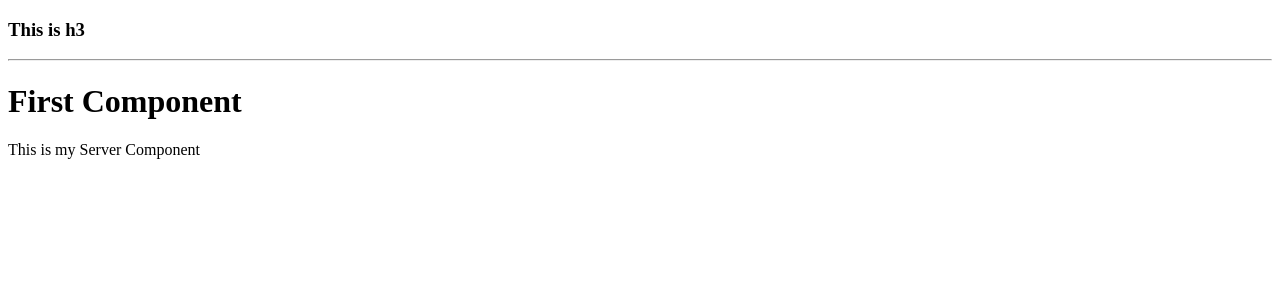
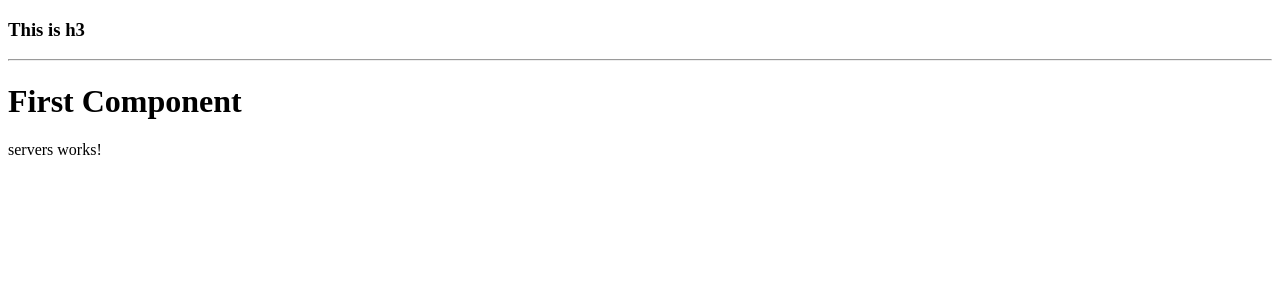
Before and after one commit to whatmmobd3/firstAngular, an Angular app: page / in a window 1280 px wide. Shown: the top 300 px of the page. Built offline with nearby package versions, Linux system fonts and the light colour scheme.

Commit message:
ng g c abcxyz

```diff
--- a/src/app/app.component.html
+++ b/src/app/app.component.html
@@ -1,4 +1,4 @@
 <h3>This is h3</h3>
 <hr>
 <h1>First Component</h1>
-<app-server></app-server>
+<app-servers></app-servers>
--- a/src/app/app.module.ts
+++ b/src/app/app.module.ts
@@ -7,9 +7,10 @@
 import { AppComponent } from './app.component';
 
 import { ServerComponent } from './server/server.component';
+import { ServersComponent } from './servers/servers.component';
 
 @NgModule({
-  declarations: [AppComponent, ServerComponent],
+  declarations: [AppComponent, ServerComponent, ServersComponent],
   imports: [BrowserModule, FormsModule, HttpClientModule],
   providers: [],
   bootstrap: [AppComponent],
--- /dev/null
+++ b/src/app/servers/servers.component.html
@@ -0,0 +1 @@
+<p>servers works!</p>
--- /dev/null
+++ b/src/app/servers/servers.component.ts
@@ -0,0 +1,15 @@
+import { Component, OnInit } from '@angular/core';
+
+@Component({
+  selector: 'app-servers',
+  templateUrl: './servers.component.html',
+  styleUrls: ['./servers.component.css']
+})
+export class ServersComponent implements OnInit {
+
+  constructor() { }
+
+  ngOnInit(): void {
+  }
+
+}
```
Also changed, not shown: src/app/servers/servers.component.css (added).
